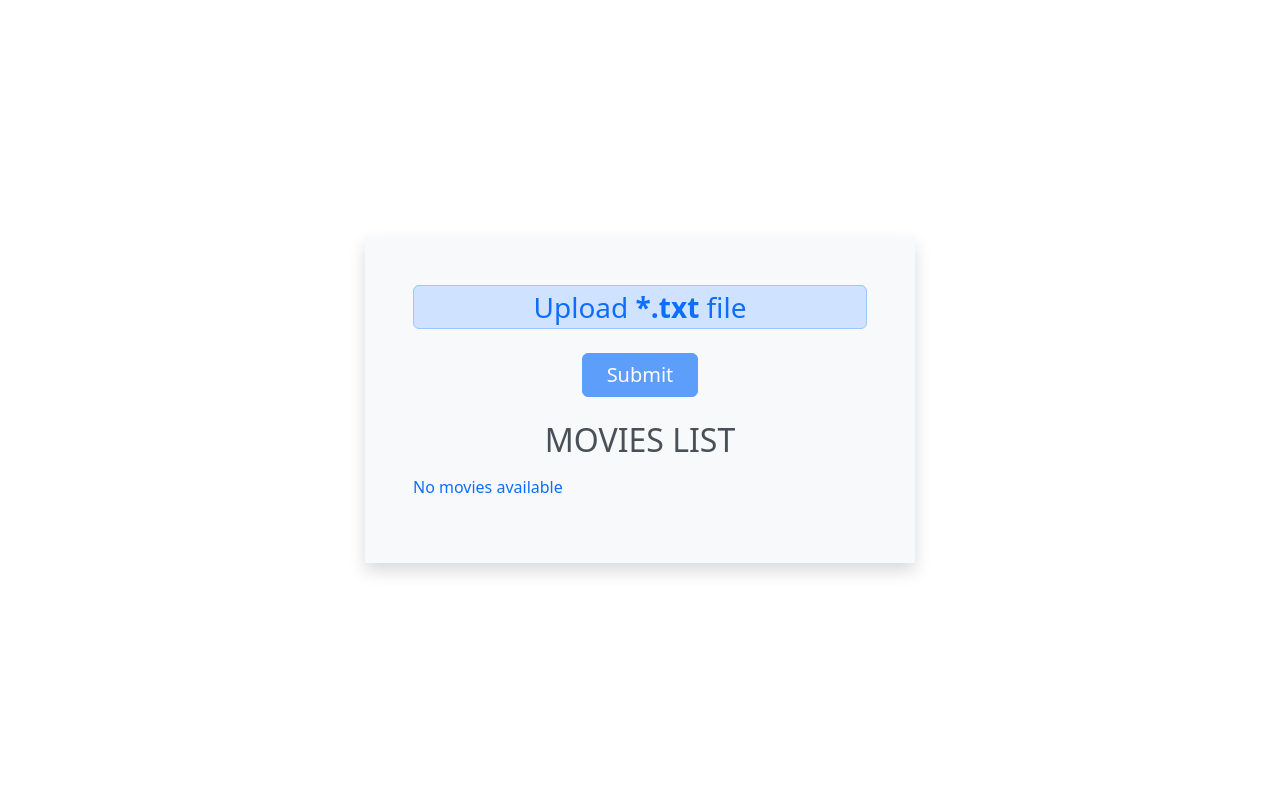
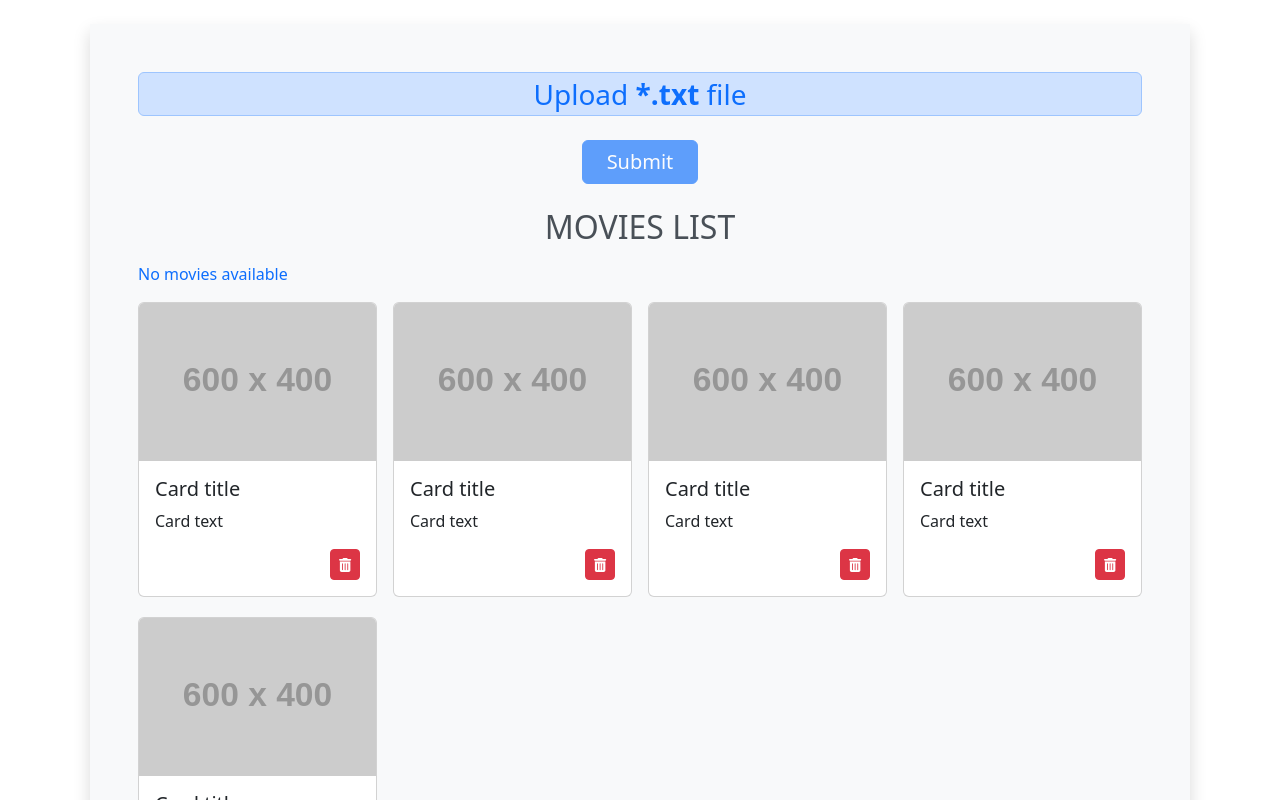
Before and after one commit to BernaBoshnak/movie-manager, a React (Vite) app: page / in a window 1280 px wide. Shown: the top 800 px of the page. Built offline with nearby package versions, Linux system fonts and the light colour scheme.

Commit message:
add static cards ui

```diff
--- a/package.json
+++ b/package.json
@@ -18,6 +18,8 @@
     "validate": "npm-run-all --parallel lint ts-validate check-format"
   },
   "dependencies": {
+    "@fortawesome/free-solid-svg-icons": "^6.5.1",
+    "@fortawesome/react-fontawesome": "^0.2.0",
     "bootstrap": "^5.3.2",
     "classnames": "^2.5.1",
     "react": "^18.2.0",
@@ -35,6 +37,7 @@
     "cypress": "^13.6.2",
     "eslint": "^8.55.0",
     "eslint-config-prettier": "^9.1.0",
+    "eslint-plugin-jsx-a11y": "^6.8.0",
     "eslint-plugin-prettier": "^5.1.3",
     "eslint-plugin-react-hooks": "^4.6.0",
     "eslint-plugin-react-refresh": "^0.4.5",
--- a/src/assets/scss/style.scss
+++ b/src/assets/scss/style.scss
@@ -18,6 +18,7 @@
 @import 'bootstrap/scss/grid';
 @import 'bootstrap/scss/forms';
 @import 'bootstrap/scss/buttons';
+@import 'bootstrap/scss/card';
 
 // Custom
 @import 'common';
--- a/src/components/App.tsx
+++ b/src/components/App.tsx
@@ -9,9 +9,9 @@ const App = () => {
   const [movies, setMovies] = useState<Movies>(new Set())
 
   return (
-    <Container className="vh-100">
-      <Row className="justify-content-center align-items-center mx-2 h-100">
-        <Col md={6} className="shadow p-5 bg-body-tertiary">
+    <Container>
+      <Row className="mx-2 mt-4">
+        <Col className="shadow p-5 bg-body-tertiary">
           <div className="mb-4">
             <FileUpload setMovies={setMovies} />
           </div>
--- /dev/null
+++ b/src/components/movies/MovieCard.tsx
@@ -0,0 +1,23 @@
+import { Button, Card } from 'react-bootstrap'
+import { faTrashCan } from '@fortawesome/free-solid-svg-icons'
+import { FontAwesomeIcon } from '@fortawesome/react-fontawesome'
+
+const MovieCard = () => {
+  return (
+    <Card>
+      <Card.Img variant="top" src="https://placehold.co/600x400" alt="batman" />
+      <Card.Body>
+        <Card.Title>Card title</Card.Title>
+        <Card.Text>Card text</Card.Text>
+        <div className="text-end">
+          <Button variant="danger" size="sm">
+            <FontAwesomeIcon icon={faTrashCan} />
+            <span className="visually-hidden">Delete Batman</span>
+          </Button>
+        </div>
+      </Card.Body>
+    </Card>
+  )
+}
+
+export default MovieCard
--- a/src/components/movies/MovieItem.tsx
+++ b/src/components/movies/MovieItem.tsx
@@ -29,8 +29,8 @@ const MovieItem = ({ movie }: MovieItemProps) => {
       <FormCheck.Label
         htmlFor={id}
         className={classNames('btn', {
-          'btn-outline-dark': !checked,
-          'btn-dark': checked,
+          'btn-outline-secondary': !checked,
+          'btn-secondary': checked,
         })}
       >
         {movie}
--- /dev/null
+++ b/src/components/movies/MoviesCards.tsx
@@ -0,0 +1,16 @@
+import { Row, Col } from 'react-bootstrap'
+import MovieCard from '@components/movies/MovieCard'
+
+const MoviesCards = () => {
+  return (
+    <Row xs={1} md={2} lg={3} xl={4} className="g-3">
+      {[null, null, null, null, null].map(() => (
+        <Col className="mb-1">
+          <MovieCard />
+        </Col>
+      ))}
+    </Row>
+  )
+}
+
+export default MoviesCards
--- a/src/components/movies/MoviesList.tsx
+++ b/src/components/movies/MoviesList.tsx
@@ -1,6 +1,7 @@
 import { Button, Form } from 'react-bootstrap'
 import MovieItem from '@components/movies/MovieItem'
 import { Movies } from '@custom-types/movies'
+import MoviesCards from './MoviesCards'
 
 type MovieListProps = {
   movies: Movies
@@ -23,6 +24,7 @@ const MoviesList = ({ movies }: MovieListProps) => {
   }
 
   return (
+    <>
       <Form onSubmit={handleSubmit} data-testid="movies-list-form">
         <h2 className="text-center text-light-emphasis text-uppercase mb-3">
           Movies List
@@ -34,7 +36,7 @@ const MoviesList = ({ movies }: MovieListProps) => {
                 <MovieItem key={index} movie={movie} />
               ))}
             </ul>
-          <div className="text-center">
+            <div className="text-center mb-4">
               <Button type="submit" className="px-4 fs-5">
                 Search
               </Button>
@@ -44,6 +46,8 @@ const MoviesList = ({ movies }: MovieListProps) => {
           <p className="mt-3 text-primary">No movies available</p>
         )}
       </Form>
+      <MoviesCards />
+    </>
   )
 }
 
--- a/tsconfig.json
+++ b/tsconfig.json
@@ -28,7 +28,7 @@
     "noUnusedLocals": true,
     "noUnusedParameters": true,
     "noFallthroughCasesInSwitch": true,
-    "types": ["cypress", "@testing-library/cypress", "node"]
+    "types": ["cypress", "@testing-library/cypress", "node", "vite/client"]
   },
   "include": ["src/**/*.*", "cypress/**/*.*", "tests/**/*.*"],
   "references": [{ "path": "./tsconfig.node.json" }]
```
Also changed, not shown: .eslintrc.cjs, 1 other file (tests, documents, lock files or other folders). Lines whose indentation alone changed are shown as unchanged.
